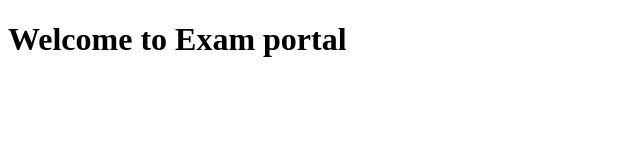
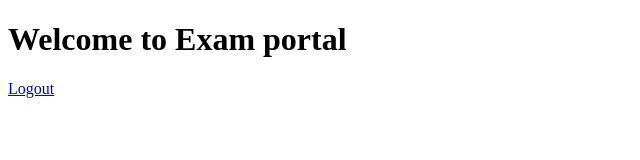
Before and after one commit to gauravsuthar2003-cmd/bankapp, a plain HTML site: page examapp.html in a window 1280 px wide. Shown: the full height of the page, 0-640 px from the left. Drawn offline with Linux system fonts and the light colour scheme.

Commit message:
exam2demo

```diff
--- a/examapp.html
+++ b/examapp.html
@@ -7,5 +7,8 @@
 </head>
 <body>
     <h1>Welcome to Exam portal </h1>
+    <nav>
+        <a href="index.html">Logout</a>
+    </nav>
 </body>
 </html>
```
